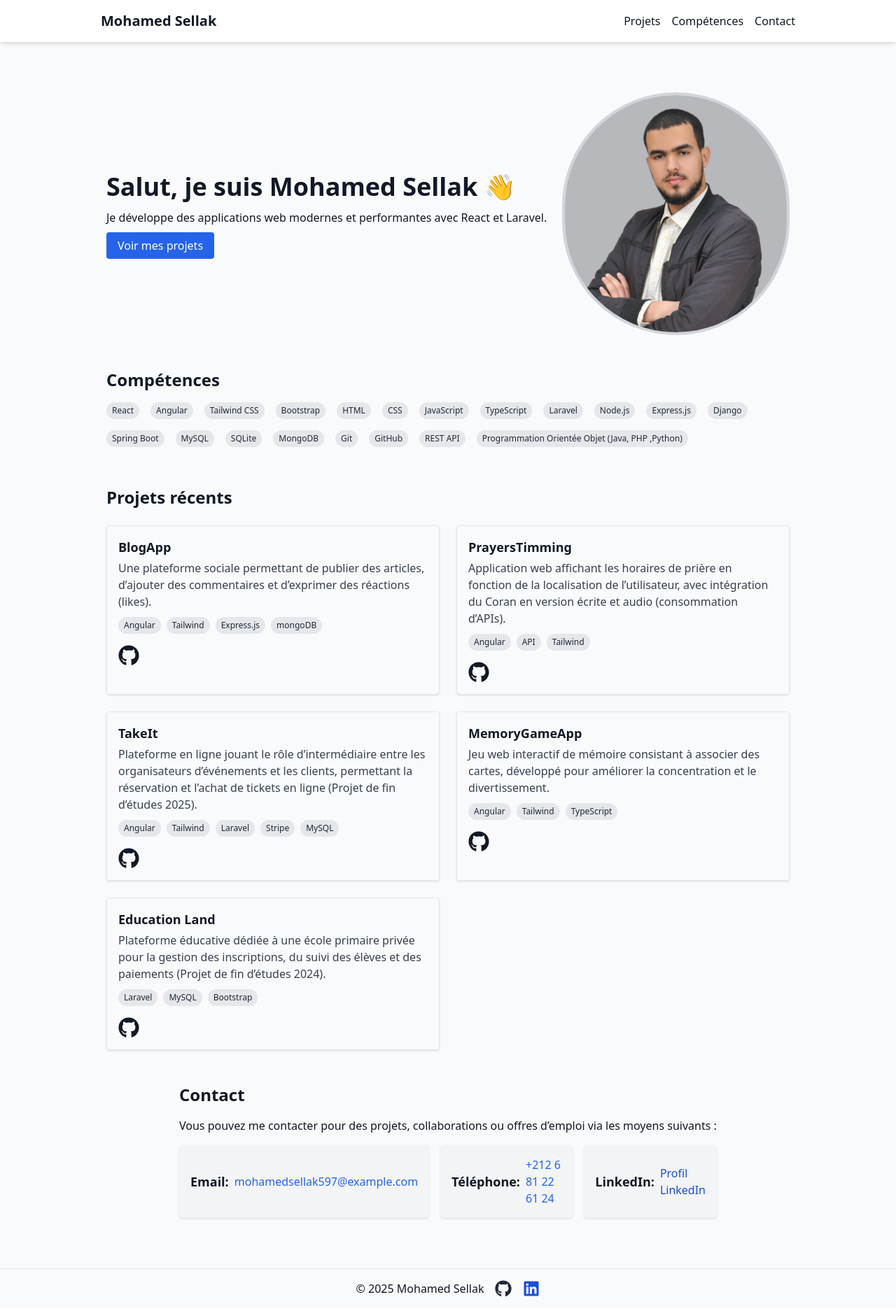
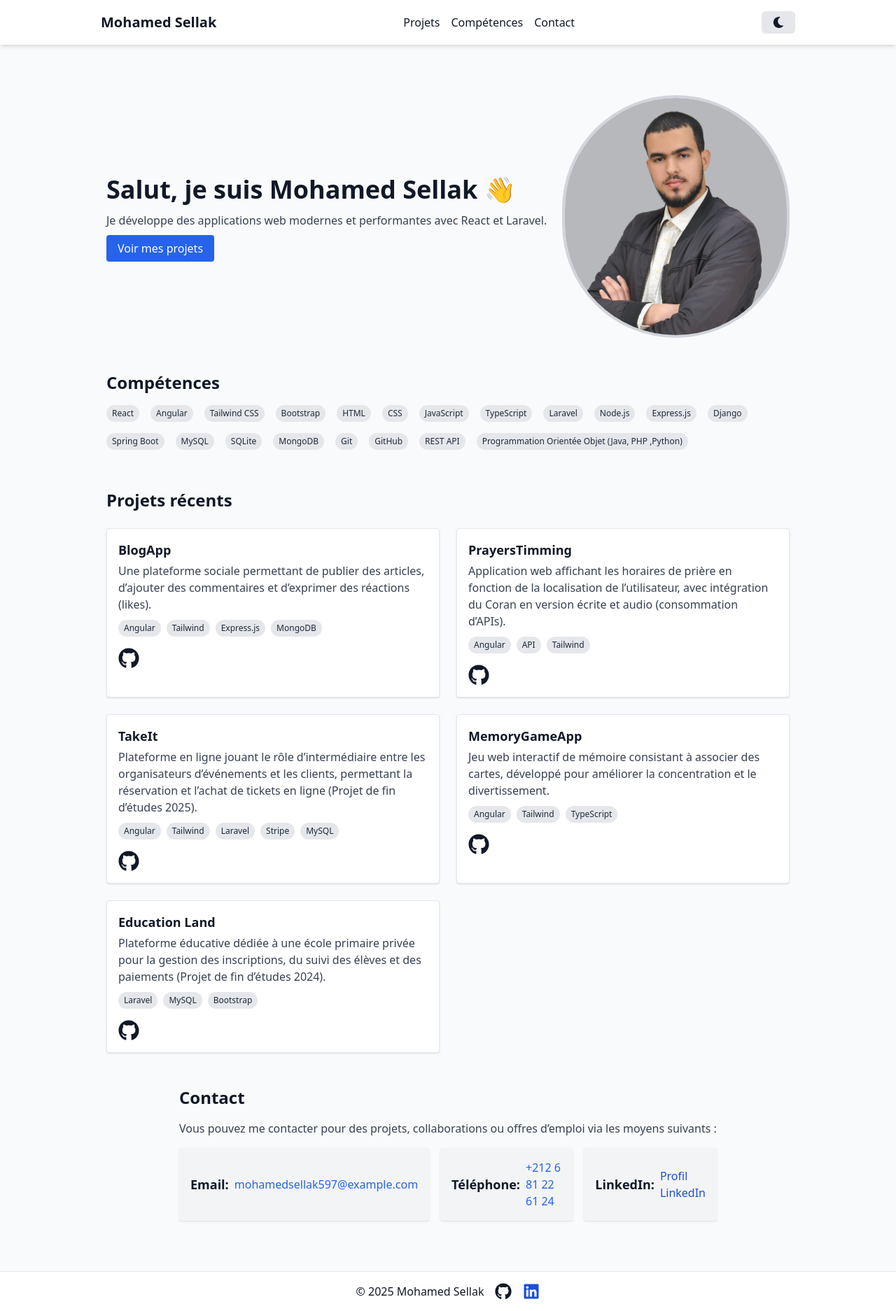
Before and after one commit to mohamedsellak12/Portfolio, a React (Vite) app: page / in a window 1280 px wide. Shown: the whole page at 70% size. Built offline with nearby package versions, Linux system fonts and the light colour scheme.

Commit message:
Ajout dark/light mode et icône toggle

```diff
--- a/index.html
+++ b/index.html
@@ -1,23 +1,26 @@
 <!doctype html>
-<html lang="en">
+<html lang="en" class="">
   <head>
     <meta charset="UTF-8" />
     <link rel="icon" type="image/svg+xml" href="/vite.svg" />
     <meta name="viewport" content="width=device-width, initial-scale=1.0" />
     <title>Vite + React</title>
-     <script src="https://cdn.tailwindcss.com"></script>
+    <script src="https://cdn.tailwindcss.com"></script>
 
-<script>
-  tailwind.config = {
-    theme: {
-      extend: {},
-    }
-  }
-</script>
+    <script>
+      // Config Tailwind pour dark mode
+      tailwind.config = {
+        darkMode: 'class',
+        theme: { extend: {} },
 
+      }
+    </script>
   </head>
-  <body>
+  <body class="bg-gray-50 text-gray-900 transition-colors duration-300">
     <div id="root"></div>
+
+
+
     <script type="module" src="/src/main.jsx"></script>
   </body>
 </html>
--- a/package.json
+++ b/package.json
@@ -10,9 +10,12 @@
     "preview": "vite preview"
   },
   "dependencies": {
+    "aos": "^2.3.4",
+    "framer-motion": "^12.23.16",
     "react": "^19.1.1",
     "react-dom": "^19.1.1",
-    "react-icons": "^5.5.0"
+    "react-icons": "^5.5.0",
+    "react-intersection-observer": "^9.16.0"
   },
   "devDependencies": {
     "@eslint/js": "^9.33.0",
--- a/src/App.jsx
+++ b/src/App.jsx
@@ -1,12 +1,14 @@
-import React from "react";
+import React, { useEffect, useState } from "react";
+import AOS from "aos";
+import "aos/dist/aos.css";
 import Footer from "./Footer";
-import { FaGithub } from "react-icons/fa";
+import { FaGithub, FaMoon, FaSun } from "react-icons/fa";
 
 const projects = [
   {
     title: "BlogApp",
     desc: "Une plateforme sociale permettant de publier des articles, d’ajouter des commentaires et d’exprimer des réactions (likes).",
-    tech: ["Angular", "Tailwind", "Express.js","mongoDB"],
+    tech: ["Angular", "Tailwind", "Express.js","MongoDB"],
     demo: "#",
     repo: "https://github.com/mohamedsellak12/BlogApp.git"
   },
@@ -41,14 +43,30 @@ const projects = [
 ];
 
 function Badge({ children }) {
-  return <span className="inline-block px-2 py-1 mr-2 mb-2 rounded-full bg-gray-200 text-gray-800 text-xs">{children}</span>;
+  return (
+    <span className="inline-block px-2 py-1 mr-2 mb-2 rounded-full bg-gray-200 dark:bg-gray-700 text-gray-800 dark:text-gray-200 text-xs">
+      {children}
+    </span>
+  );
 }
 
 export default function App() {
+  const [darkMode, setDarkMode] = useState(false);
+
+  useEffect(() => {
+    AOS.init({ duration: 800, easing: "ease-in-out", once: false });
+  }, []);
+
+  useEffect(() => {
+    if (darkMode) document.documentElement.classList.add("dark");
+    else document.documentElement.classList.remove("dark");
+  }, [darkMode]);
+
   return (
-    <div className="min-h-screen bg-gray-50 text-gray-900">
+    <div className="min-h-screen bg-gray-50 text-gray-900 dark:bg-gray-900 dark:text-gray-100 transition-colors duration-300">
+
       {/* Navbar */}
-      <header className="bg-white shadow-md">
+      <header data-aos="fade-down" className="bg-white dark:bg-gray-800 shadow-md">
         <div className="max-w-5xl mx-auto flex justify-between items-center p-4">
           <h1 className="text-xl font-bold">Mohamed Sellak</h1>
           <nav className="space-x-4">
@@ -56,60 +74,59 @@ export default function App() {
             <a href="#skills" className="hover:underline">Compétences</a>
             <a href="#contact" className="hover:underline">Contact</a>
           </nav>
+          <button
+            onClick={() => setDarkMode(!darkMode)}
+            className="px-4 py-2 rounded-md bg-gray-200 dark:bg-gray-700"
+          >
+            {darkMode ? <FaSun className="text-yellow-400"/> : <FaMoon className="text-gray-900"/>}
+          </button>
         </div>
       </header>
 
       <main className="max-w-5xl mx-auto p-6">
+
         {/* Hero */}
         <section className="flex flex-col md:flex-row items-center justify-between my-12">
-          <div>
+          <div data-aos="fade-right">
             <h2 className="text-4xl font-bold mb-3">Salut, je suis Mohamed Sellak 👋</h2>
-            <p className="mb-4">Je développe des applications web modernes et performantes avec React et Laravel.</p>
+            <p className="mb-4 text-gray-700 dark:text-gray-300">
+              Je développe des applications web modernes et performantes avec React et Laravel.
+            </p>
             <a href="#projects" className="px-4 py-2 bg-blue-600 text-white rounded">Voir mes projets</a>
           </div>
-          <div className="mt-6 md:mt-0 w-1/3">
-            <img src="/profile.JPG" alt="avatar" className="rounded-full  border-4 border-gray-300"/>
+          <div data-aos="fade-left" className="mt-6 md:mt-0 w-1/3">
+            <img src="/profile.JPG" alt="avatar" className="rounded-full border-4 border-gray-300 dark:border-gray-600"/>
           </div>
         </section>
 
         {/* Compétences */}
-        <section id="skills" className="mb-12">
+        <section id="skills" data-aos="zoom-in" className="mb-12">
           <h3 className="text-2xl font-semibold mb-4">Compétences</h3>
           <div className="flex flex-wrap gap-2">
             {[
-    // Frontend
               "React", "Angular", "Tailwind CSS", "Bootstrap", "HTML", "CSS", "JavaScript", "TypeScript",
-
-    // Backend
               "Laravel", "Node.js", "Express.js", "Django", "Spring Boot",
-
-    // Bases de données
               "MySQL", "SQLite", "MongoDB",
-
-    // Outils & DevOps
               "Git", "GitHub", "REST API",
-
-    // Méthodologies & Concepts
               "Programmation Orientée Objet (Java, PHP ,Python)",
             ].map(skill => (
               <Badge key={skill}>{skill}</Badge>
             ))}
           </div>
-
         </section>
 
         {/* Projets */}
-        <section id="projects" className="mb-12">
+        <section id="projects" data-aos="fade-right" className="mb-12">
           <h3 className="text-2xl font-semibold mb-6">Projets récents</h3>
           <div className="grid sm:grid-cols-2 gap-6">
             {projects.map(p => (
-              <div key={p.title} className="border rounded shadow p-4">
+              <div key={p.title} className="border rounded shadow p-4 bg-white dark:bg-gray-800" data-aos="fade-up">
                 <h4 className="font-bold text-lg mb-1">{p.title}</h4>
-                <p className="mb-2 text-gray-700">{p.desc}</p>
+                <p className="mb-2 text-gray-700 dark:text-gray-300">{p.desc}</p>
                 <div className="mb-2">
                   {p.tech.map(t => <Badge key={t}>{t}</Badge>)}
                 </div>
-                <div className="flex gap-2">
+                <div className="flex gap-2 hover:text-gray-600 dark:hover:text-gray-300">
                   <a href={p.repo} className="text-3xl"> <FaGithub/> </a>
                 </div>
               </div>
@@ -118,33 +135,33 @@ export default function App() {
         </section>
 
         {/* Contact */}
-      <section id="contact" className="mb-12 max-w-3xl mx-auto">
+        <section id="contact" data-aos="fade-up" className="mb-12 max-w-3xl mx-auto">
           <h3 className="text-2xl font-semibold mb-4">Contact</h3>
-  <p className="mb-4">
+          <p className="mb-4 text-gray-700 dark:text-gray-300">
             Vous pouvez me contacter pour des projets, collaborations ou offres d’emploi via les moyens suivants :
           </p>
 
           <div className="flex flex-col md:flex-row md:justify-between gap-4">
             {/* Email */}
-    <div className="flex items-center gap-2 bg-gray-100 p-4 rounded shadow hover:bg-gray-200 transition">
+            <div className="flex items-center gap-2 bg-gray-100 dark:bg-gray-700 p-4 rounded shadow hover:bg-gray-200 dark:hover:bg-gray-600 transition">
               <span className="text-lg font-semibold">Email:</span>
-      <a href="mailto:mohamedsellak597@example.com" className="text-blue-600 hover:underline">
+              <a href="mailto:mohamedsellak597@example.com" className="text-blue-600 dark:text-blue-400 hover:underline">
                 mohamedsellak597@example.com
               </a>
             </div>
 
             {/* Téléphone */}
-    <div className="flex items-center gap-2 bg-gray-100 p-4 rounded shadow hover:bg-gray-200 transition">
+            <div className="flex items-center gap-2 bg-gray-100 dark:bg-gray-700 p-4 rounded shadow hover:bg-gray-200 dark:hover:bg-gray-600 transition">
               <span className="text-lg font-semibold">Téléphone:</span>
-      <a href="tel:+212681226124" className="text-blue-600 hover:underline">
+              <a href="tel:+212681226124" className="text-blue-600 dark:text-blue-400 hover:underline">
                 +212 6 81 22 61 24
               </a>
             </div>
 
             {/* LinkedIn */}
-    <div className="flex items-center gap-2 bg-gray-100 p-4 rounded shadow hover:bg-gray-200 transition">
+            <div className="flex items-center gap-2 bg-gray-100 dark:bg-gray-700 p-4 rounded shadow hover:bg-gray-200 dark:hover:bg-gray-600 transition">
               <span className="text-lg font-semibold">LinkedIn:</span>
-      <a href="https://www.linkedin.com/in/mohamed-sellak-703b142a3/" target="_blank" rel="noopener noreferrer" className="text-blue-700 hover:underline">
+              <a href="https://www.linkedin.com/in/mohamed-sellak-703b142a3/" target="_blank" rel="noopener noreferrer" className="text-blue-700 dark:text-blue-400 hover:underline">
                 Profil LinkedIn
               </a>
             </div>
@@ -154,7 +171,10 @@ export default function App() {
       </main>
 
       {/* Footer */}
+      <footer className="bg-white dark:bg-gray-800 transition-colors duration-300">
         <Footer/>
+      </footer>
+
     </div>
   );
 }
--- a/src/Footer.jsx
+++ b/src/Footer.jsx
@@ -5,7 +5,7 @@ export default function Footer() {
   return (
     <footer className="text-center p-4 border-t flex justify-center items-center gap-4">
       <span>© {new Date().getFullYear()} Mohamed Sellak</span>
-      <a href="https://github.com/mohamedsellak12" target="_blank" rel="noopener noreferrer" className="text-gray-800 hover:text-gray-600 text-2xl">
+      <a href="https://github.com/mohamedsellak12" target="_blank" rel="noopener noreferrer" className="flex gap-2 hover:text-gray-600 dark:hover:text-gray-300 text-2xl">
         <FaGithub />
       </a>
       <a href="https://www.linkedin.com/in/mohamed-sellak-703b142a3/" target="_blank" rel="noopener noreferrer" className="text-blue-700 hover:text-blue-500 text-2xl">
```
Also changed, not shown: src/Components/Reveal.jsx (added, +30 -0 lines), 1 other file (tests, documents, lock files or other folders). Lines whose indentation alone changed are shown as unchanged.
